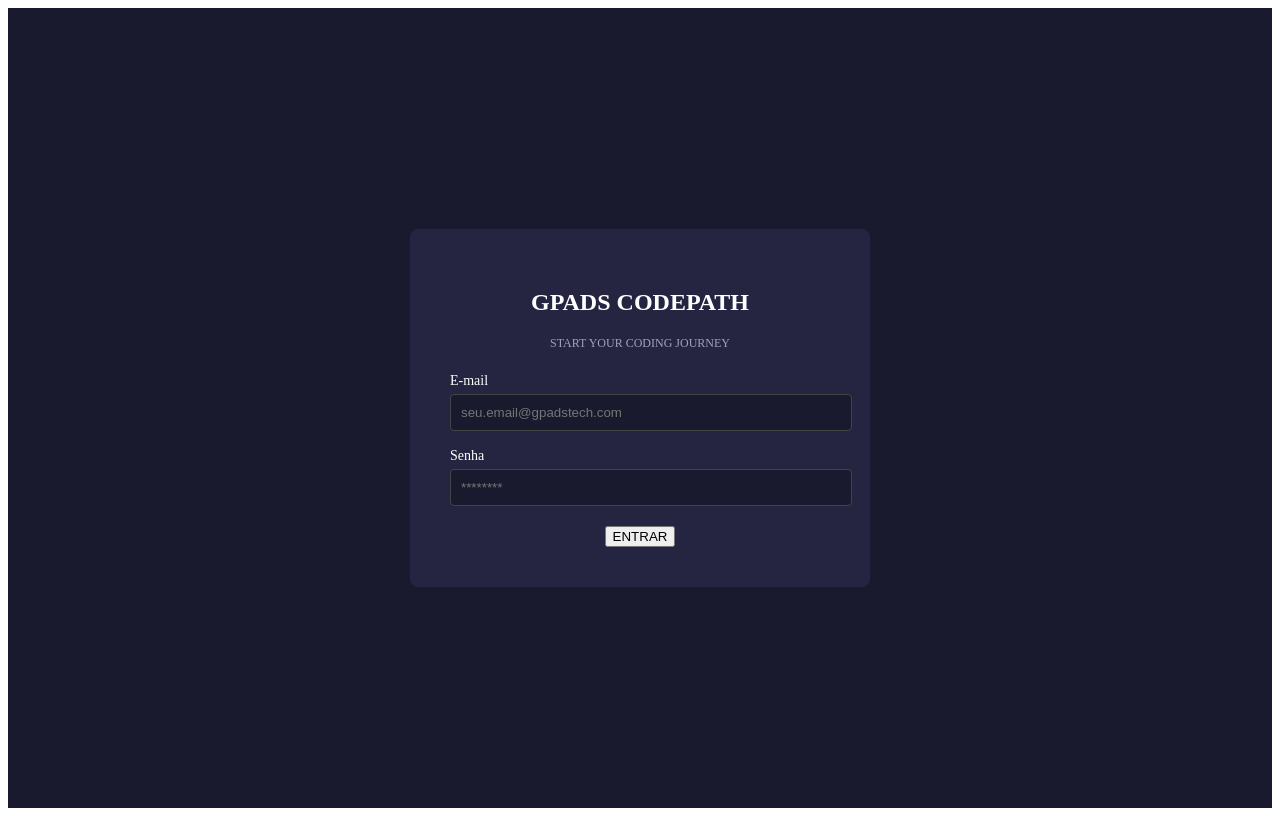
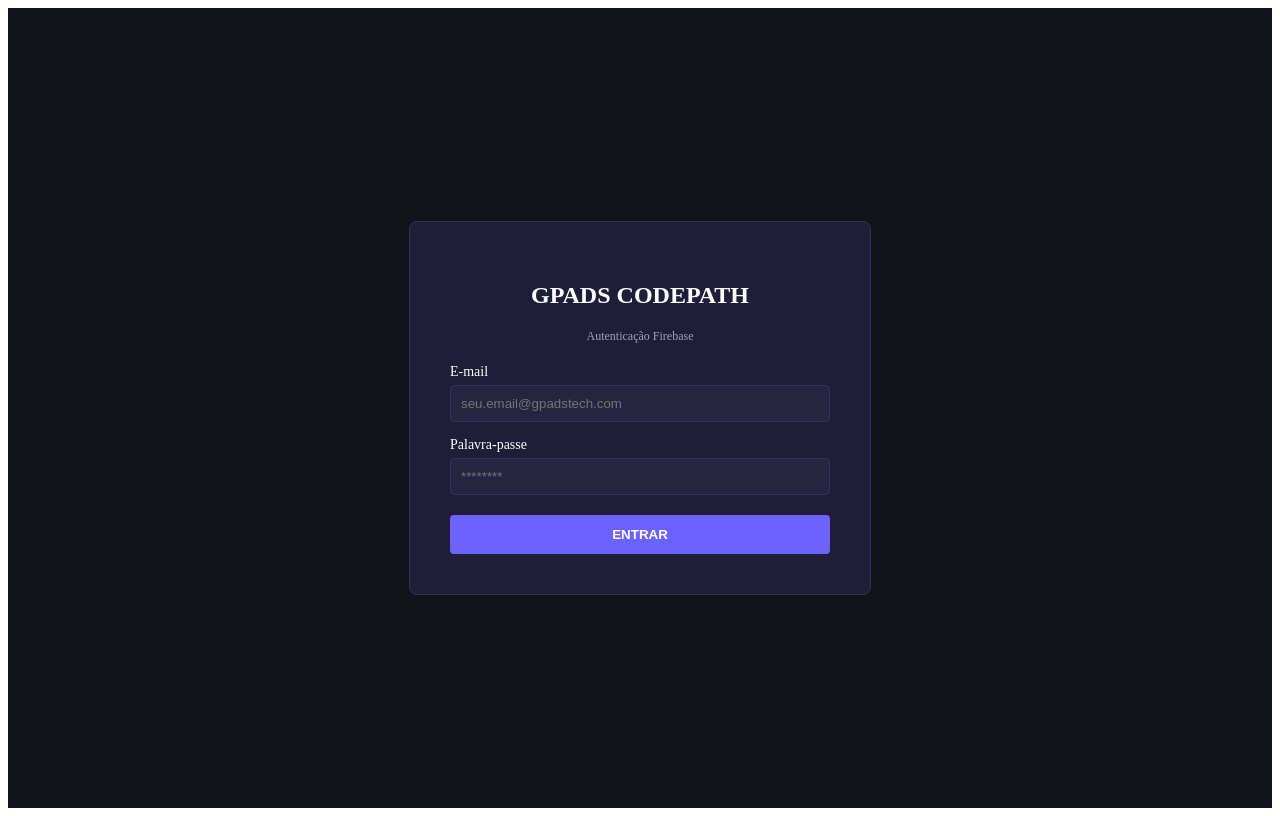
Before and after one commit to GpadsTech/gpads-codepath-frontend, a React app: page / in a window 1280 px wide. Built offline with nearby package versions, Linux system fonts and the light colour scheme; no server answers; the HTML template or start-up script is replaced by a standard one.

Commit message:
feat: integra chaves reais do firebase e autenticacao no login

```diff
--- a/src/pages/Login/Login.jsx
+++ b/src/pages/Login/Login.jsx
@@ -1,63 +1,76 @@
 import React, { useState } from 'react';
 import { useNavigate } from 'react-router-dom';
-import { Input } from '../../components/ui/Input';
-import { Button } from '../../components/ui/Button';
+import { signInWithEmailAndPassword } from 'firebase/auth';
+import { auth } from '../../infrastructure/firebase/firebaseConfig';
 
 export function Login() {
     const [email, setEmail] = useState("");
     const [password, setPassword] = useState("");
-    const [message, setMessage] = useState("");
+    const [error, setError] = useState("");
+    const [loading, setLoading] = useState(false);
     const navigate = useNavigate();
 
-    const handleLogin = (e) => {
+    const handleLogin = async (e) => {
         e.preventDefault();
-        if (email && password) {
-            setMessage("Login bem-sucedido! A redirecionar...");
-            setTimeout(() => {
-                navigate('/dashboard');
-            }, 1000);
-        } else {
-            setMessage("Por favor, preenche o e-mail e a senha.");
+        setError("");
+        setLoading(true);
+
+        try {
+            await signInWithEmailAndPassword(auth, email, password);
+            navigate('/dashboard');
+        } catch (err) {
+            console.error("Erro ao autenticar:", err);
+            setError("Erro ao entrar. Verifique o seu e-mail e palavra-passe.");
+        } finally {
+            setLoading(false);
         }
     };
 
     return (
-        <div style={{ display: 'flex', justifyContent: 'center', alignItems: 'center', height: '100vh', background: '#1a1a2e' }}>
-            <div style={{ background: '#252542', padding: '40px', borderRadius: '8px', width: '380px', textAlign: 'center', color: '#fff' }}>
+        <div style={{ display: 'flex', justifyContent: 'center', alignItems: 'center', height: '100vh', background: '#12121a' }}>
+            <div style={{ background: '#1e1e38', padding: '40px', borderRadius: '8px', width: '380px', textAlign: 'center', color: '#fff', border: '1px solid #333357' }}>
                 <h2>GPADS CODEPATH</h2>
-                <p style={{ fontSize: '12px', marginBottom: '20px', color: '#a0a0c0' }}>START YOUR CODING JOURNEY</p>
+                <p style={{ fontSize: '12px', marginBottom: '20px', color: '#a0a0c0' }}>Autenticação Firebase</p>
+
+                {error && (
+                    <div style={{ background: '#ff6b6b22', border: '1px solid #ff6b6b', color: '#ff6b6b', padding: '10px', borderRadius: '4px', fontSize: '13px', marginBottom: '15px' }}>
+                        {error}
+                    </div>
+                )}
 
                 <form onSubmit={handleLogin}>
                     <div style={{ marginBottom: '15px', textAlign: 'left' }}>
-                        <label style={{ fontSize: '14px' }}>E-mail</label>
-                        <Input
+                        <label style={{ fontSize: '14px', display: 'block', marginBottom: '5px' }}>E-mail</label>
+                        <input
                             type="email"
                             placeholder="seu.email@gpadstech.com"
                             value={email}
                             onChange={(e) => setEmail(e.target.value)}
+                            required
+                            style={{ width: '100%', padding: '10px', borderRadius: '4px', background: '#252542', border: '1px solid #333357', color: '#fff', outline: 'none', boxSizing: 'border-box' }}
                         />
                     </div>
 
                     <div style={{ marginBottom: '20px', textAlign: 'left' }}>
-                        <label style={{ fontSize: '14px' }}>Senha</label>
-                        <Input
+                        <label style={{ fontSize: '14px', display: 'block', marginBottom: '5px' }}>Palavra-passe</label>
+                        <input
                             type="password"
                             placeholder="********"
                             value={password}
                             onChange={(e) => setPassword(e.target.value)}
+                            required
+                            style={{ width: '100%', padding: '10px', borderRadius: '4px', background: '#252542', border: '1px solid #333357', color: '#fff', outline: 'none', boxSizing: 'border-box' }}
                         />
                     </div>
 
-                    <Button variant="primary" type="submit" style={{ width: '100%' }}>
-                        ENTRAR
-                    </Button>
+                    <button
+                        type="submit"
+                        disabled={loading}
+                        style={{ width: '100%', padding: '12px', background: '#6c63ff', color: '#fff', border: 'none', borderRadius: '4px', fontWeight: 'bold', cursor: 'pointer', opacity: loading ? 0.7 : 1 }}
+                    >
+                        {loading ? 'A ENTRAR...' : 'ENTRAR'}
+                    </button>
                 </form>
-
-                {message && (
-                    <p style={{ marginTop: '15px', fontSize: '12px', color: '#ffcc00' }}>
-                        {message}
-                    </p>
-                )}
             </div>
         </div>
     );
```
